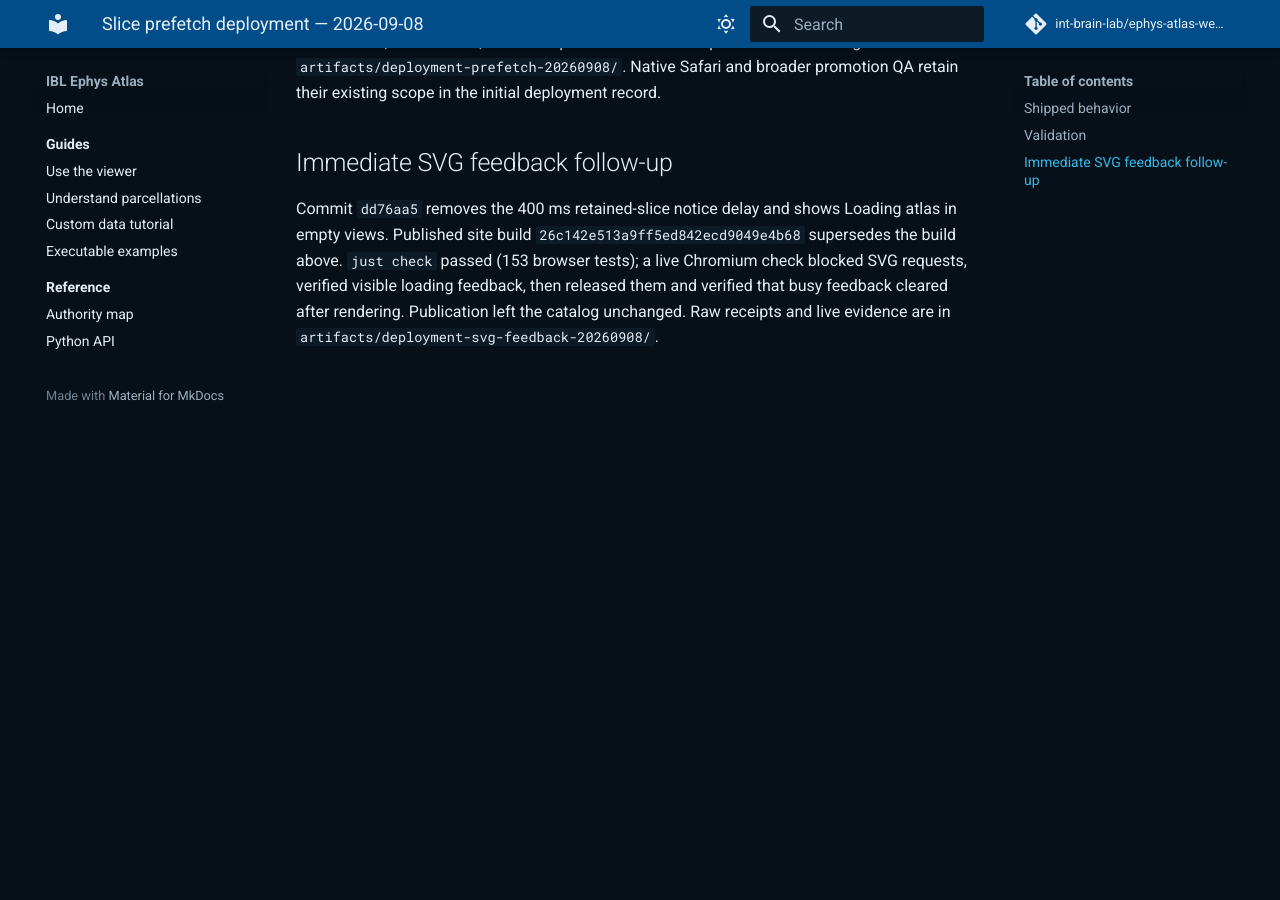
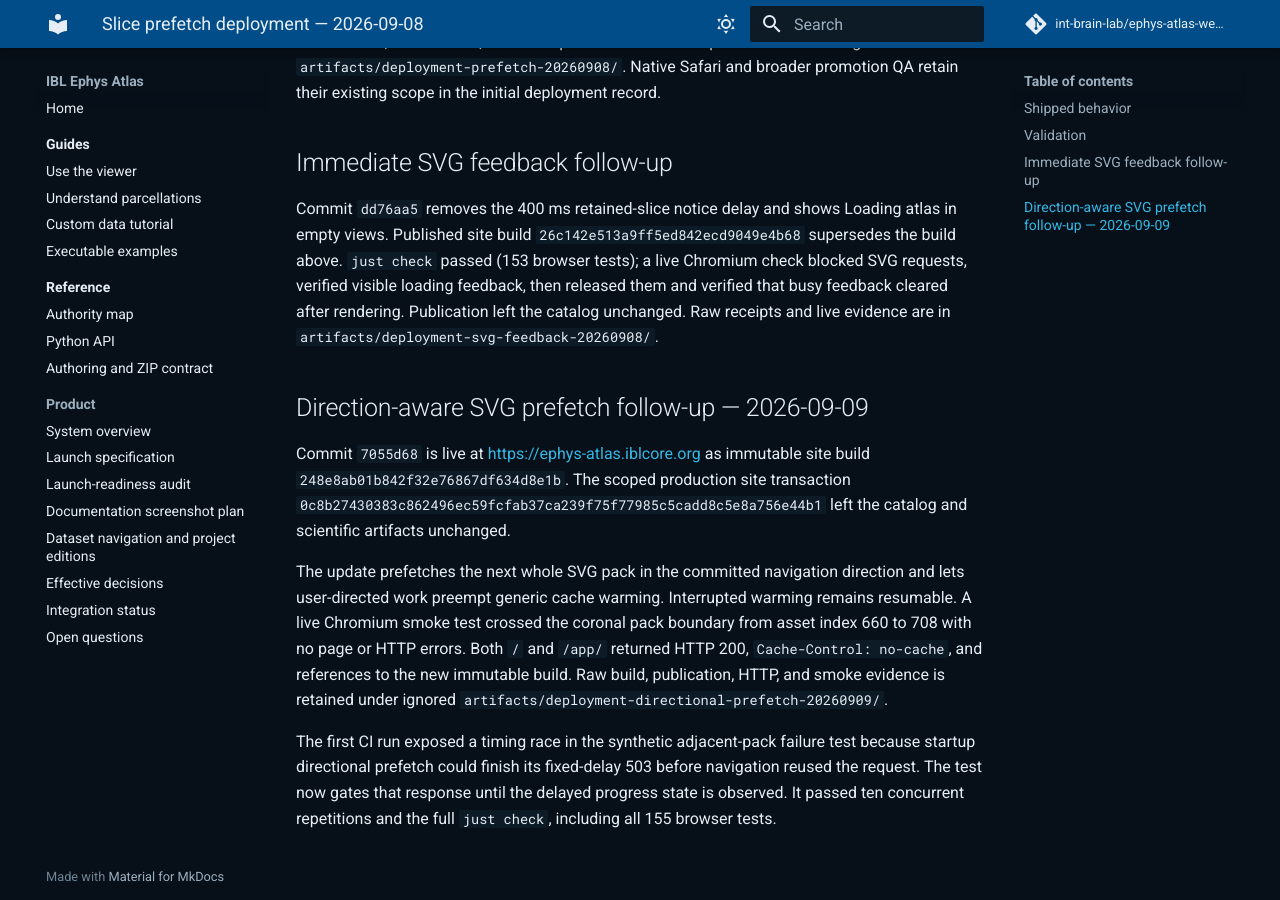
Before and after one commit to int-brain-lab/ephys-atlas-web-v2, an MkDocs documentation site: the page built from docs/publishing/PREFETCH_DEPLOYMENT_20260908.md, in a window 1280 px wide and 900 px high, scrolled down 1376 px. Built offline with MkDocs 1.6.1 and Material for MkDocs 9.7.7, drawn with Linux system fonts in a browser that asks for light colours; comment, search, counter and statistics services are not loaded; before the commit the page ends 1794 px from its top, so only the background shows below that.

Commit message:
Stabilize adjacent-pack failure test

```diff
--- a/docs/publishing/PREFETCH_DEPLOYMENT_20260908.md
+++ b/docs/publishing/PREFETCH_DEPLOYMENT_20260908.md
@@ -67,3 +67,24 @@
 visible loading feedback, then released them and verified that busy feedback
 cleared after rendering. Publication left the catalog unchanged. Raw receipts
 and live evidence are in `artifacts/deployment-svg-feedback-20260908/`.
+
+## Direction-aware SVG prefetch follow-up — 2026-09-09
+
+Commit `7055d68` is live at <https://ephys-atlas.iblcore.org> as immutable site
+build `248e8ab01b842f32e76867df634d8e1b`. The scoped production site transaction
+`0c8b27430383c862496ec59fcfab37ca239f75f77985c5cadd8c5e8a756e44b1`
+left the catalog and scientific artifacts unchanged.
+
+The update prefetches the next whole SVG pack in the committed navigation
+direction and lets user-directed work preempt generic cache warming. Interrupted
+warming remains resumable. A live Chromium smoke test crossed the coronal pack
+boundary from asset index 660 to 708 with no page or HTTP errors. Both `/` and
+`/app/` returned HTTP 200, `Cache-Control: no-cache`, and references to the new
+immutable build. Raw build, publication, HTTP, and smoke evidence is retained
+under ignored `artifacts/deployment-directional-prefetch-20260909/`.
+
+The first CI run exposed a timing race in the synthetic adjacent-pack failure
+test because startup directional prefetch could finish its fixed-delay 503
+before navigation reused the request. The test now gates that response until
+the delayed progress state is observed. It passed ten concurrent repetitions
+and the full `just check`, including all 155 browser tests.
```
Also changed, not shown: 1 other file.
